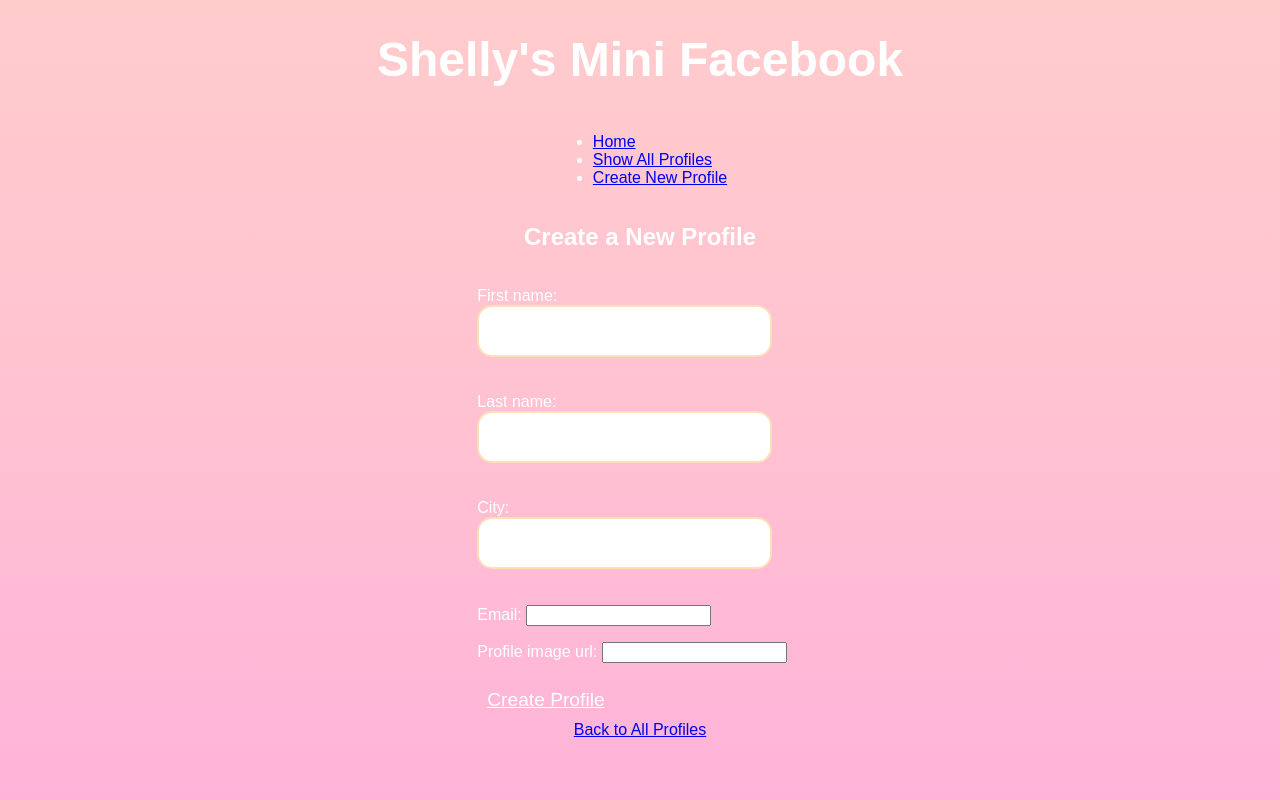
After one commit to neermans/assignment3-412, a Django app: page /mini_fb/create_profile/ in a window 1280 px wide. The commit adds this page. Run offline with Django 4.2, Linux system fonts and the light colour scheme.

Commit message:
finished assignment 6

```diff
--- /dev/null
+++ b/mini_fb/forms.py
@@ -0,0 +1,14 @@
+#mini_fb/forms.py
+
+from django import forms
+from .models import Profile, StatusMessage
+
+class CreateProfileForm(forms.ModelForm):
+    class Meta:
+        model = Profile
+        fields = ['first_name', 'last_name', 'city', 'email', 'profile_image_url'] #collect all profile info
+
+class CreateStatusMessageForm(forms.ModelForm):
+    class Meta:
+        model = StatusMessage
+        fields = ['message']  # Collect the message
--- a/mini_fb/models.py
+++ b/mini_fb/models.py
@@ -3,6 +3,7 @@
 
 from django.db import models
 from django.utils import timezone
+from django.urls import reverse
 
 # Profile Model
 class Profile(models.Model):
@@ -19,6 +20,12 @@
     def get_status_messages(self):
         return self.statusmessage_set.all().order_by('-timestamp')
 
+    def get_absolute_url(self):
+        return reverse('show_profile', kwargs={'pk': self.pk})
+
+    def get_status_messages(self):
+        return self.statusmessage_set.order_by('-timestamp')  # Retrieve status messages by timestamp
+
 
 # StatusMessage Model
 class StatusMessage(models.Model):
--- /dev/null
+++ b/mini_fb/static/mini_fb/styles.css
@@ -0,0 +1,155 @@
+/* static/mini_fb/styles.css */
+body {
+    font-family: 'Raleway', sans-serif;
+    background: linear-gradient(to bottom, #ffcccc, #ffc2d1, #ffb3d9); /* Pink ombre background */
+    margin: 0;
+    padding: 0;
+    display: flex;
+    flex-direction: column;
+    align-items: center;
+    justify-content: flex-start;
+    min-height: 100vh;
+    color: #fff;
+}
+
+
+.container {
+    text-align: center;
+    width: 90%;
+    max-width: 800px;
+    margin-top: 50px;
+    display: flex;
+    flex-direction: column;
+    align-items: center;
+}
+
+
+h1 {
+    font-size: 3rem;
+    color: #fff;
+    margin-bottom: 30px;
+}
+
+
+.search-form {
+    display: flex;
+    flex-direction: column;
+    align-items: center;
+    margin-bottom: 30px;
+}
+
+
+input[type="text"] {
+    width: 80%;
+    padding: 15px;
+    border: 2px solid #ffdfba;
+    border-radius: 15px;
+    outline: none;
+    font-size: 1rem;
+    color: #333;
+    background-color: #fff;
+    margin-bottom: 20px;
+}
+
+input[type="text"]::placeholder {
+    color: #666;
+}
+
+
+button, .btn-search {
+    background-color: transparent;
+    color: #fff;
+    border: none;
+    text-decoration: underline;
+    padding: 10px;
+    cursor: pointer;
+    font-size: 1.2rem;
+    transition: color 0.3s ease;
+}
+
+button:hover, .btn-search:hover {
+    color: #ff4b3a;
+}
+
+
+#results {
+    display: none;
+    text-align: center;
+    background-color: rgba(255, 255, 255, 0.15);
+    padding: 20px;
+    border-radius: 10px;
+    box-shadow: 0 5px 15px rgba(0, 0, 0, 0.2);
+    margin-bottom: 30px;
+    color: #fff;
+}
+
+
+#results h2 {
+    font-size: 1.8rem;
+    margin-bottom: 20px;
+    color: #ff6f61;
+}
+
+
+#results div {
+    display: flex;
+    flex-direction: column;
+    align-items: center;
+    padding: 20px;
+    background-color: #ffe3d3;
+    margin-bottom: 15px;
+    border-radius: 10px;
+    border-left: 4px solid #ff6f61;
+    transition: background-color 0.3s ease;
+}
+
+#results div img {
+    max-width: 80%;
+    height: auto;
+    border-radius: 8px;
+    margin-bottom: 10px;
+}
+
+#results div p {
+    color: #333;
+    font-size: 1rem;
+    max-width: 600px;
+}
+
+#results div:hover {
+    background-color: #ffdfba;
+}
+
+
+canvas {
+    width: 100%;
+    max-width: 600px;
+    margin: 20px auto;
+    background-color: #fff;
+    border-radius: 8px;
+    box-shadow: 0 5px 15px rgba(0, 0, 0, 0.1);
+}
+
+
+#similarity-chart {
+    display: none;
+    margin-top: 20px;
+    background-color: white;
+    padding: 20px;
+    border-radius: 10px;
+}
+
+@media (max-width: 768px) {
+    h1 {
+        font-size: 2.5rem;
+    }
+
+    input[type="text"] {
+        width: 90%;
+    }
+
+    .btn-search {
+        padding: 10px 15px;
+        font-size: 1rem;
+    }
+}
--- a/mini_fb/templates/mini_fb/base.html
+++ b/mini_fb/templates/mini_fb/base.html
@@ -5,7 +5,7 @@
 <html lang="en">
     <head>
         <title>Shelly's Mini FaceBook</title>
-        <link rel="stylesheet" href="/static/styles.css">
+        <link rel="stylesheet" href="/static/mini_fb/styles.css">
     </head>
 
     <header>
@@ -17,6 +17,7 @@
             <ul>
                 <li><a href="{% url 'show_all_profiles' %}">Home</a></li>
                 <li><a href="{% url 'show_all_profiles' %}">Show All Profiles</a></li>
+                <li><a href="{% url 'create_profile' %}">Create New Profile</a></li>
             </ul>
         </nav>
 
--- /dev/null
+++ b/mini_fb/templates/mini_fb/create_profile_form.html
@@ -0,0 +1,14 @@
+<!-- templates/mini_fb/create_profile_form.html -->
+<!-- A template to create a new profile that extends base.html-->
+
+{% extends 'mini_fb/base.html' %}
+
+{% block content %}
+    <h2>Create a New Profile</h2>
+    <form method="POST">
+        {% csrf_token %}
+        {{ form.as_p }}
+        <button type="submit">Create Profile</button>
+    </form>
+    <a href="{% url 'show_all_profiles' %}">Back to All Profiles</a>
+{% endblock %}
--- a/mini_fb/templates/mini_fb/show_profile.html
+++ b/mini_fb/templates/mini_fb/show_profile.html
@@ -19,5 +19,7 @@
     {% endfor %}
 </ul>
 
+<a href="{% url 'create_status' profile.pk %}">Post a Status Message</a>
+<br><br>
 <a href="{% url 'show_all_profiles' %}">Back to All Profiles</a>
 {% endblock %}
--- a/mini_fb/urls.py
+++ b/mini_fb/urls.py
@@ -3,8 +3,11 @@
 
 from django.urls import path
 from . import views
+from .views import ShowAllProfilesView, ShowProfilePageView, CreateProfileView, CreateStatusMessageView
 
 urlpatterns = [
-    path('', views.ShowAllProfilesView.as_view(), name='show_all_profiles'),
-    path('profile/<int:pk>/', views.ShowProfilePageView.as_view(), name='show_profile'),
+    path('', views.ShowAllProfilesView.as_view(), name='show_all_profiles'), #to show all the profiles
+    path('profile/<int:pk>/', views.ShowProfilePageView.as_view(), name='show_profile'), #to show specific profiles
+    path('create_profile/', CreateProfileView.as_view(), name='create_profile'), #to create a new profile
+    path('profile/<int:pk>/create_status/', CreateStatusMessageView.as_view(), name='create_status'),  # New URL for status messages
 ]
--- a/mini_fb/views.py
+++ b/mini_fb/views.py
@@ -1,8 +1,10 @@
 # mini_fb/views.py
 
 from django.shortcuts import render
-from django.views.generic import ListView, DetailView
-from .models import Profile
+from django.urls import reverse
+from django.views.generic import ListView, DetailView, CreateView
+from .models import Profile, StatusMessage
+from .forms import CreateProfileForm, CreateStatusMessageForm
 
 class ShowAllProfilesView(ListView):
     model = Profile
@@ -14,3 +16,33 @@
     model = Profile
     template_name = 'mini_fb/show_profile.html'
     context_object_name = 'profile'
+
+#view to show the create a profile page
+class CreateProfileView(CreateView):
+    model = Profile
+    form_class = CreateProfileForm
+    template_name = 'mini_fb/create_profile_form.html'
+
+
+    def get_success_url(self):
+        return reverse('show_profile', kwargs={'pk': self.object.pk})
+
+
+# view to show the create a new message page
+class CreateStatusMessageView(CreateView):
+    model = StatusMessage
+    form_class = CreateStatusMessageForm
+    template_name = 'mini_fb/create_status_form.html'
+
+    def get_context_data(self, **kwargs):
+        context = super().get_context_data(**kwargs)
+        context['profile'] = Profile.objects.get(pk=self.kwargs['pk'])  # Add the profile to the context
+        return context
+
+    def form_valid(self, form):
+        profile = Profile.objects.get(pk=self.kwargs['pk'])
+        form.instance.profile = profile  # Attach the profile to the status message
+        return super().form_valid(form)
+
+    def get_success_url(self):
+        return reverse('show_profile', kwargs={'pk': self.kwargs['pk']})  # Redirect to the profile page after submission
```
Also changed, not shown: mini_fb/templates/mini_fb/create_status_form.html (added, +14 -0 lines), db.sqlite3.
